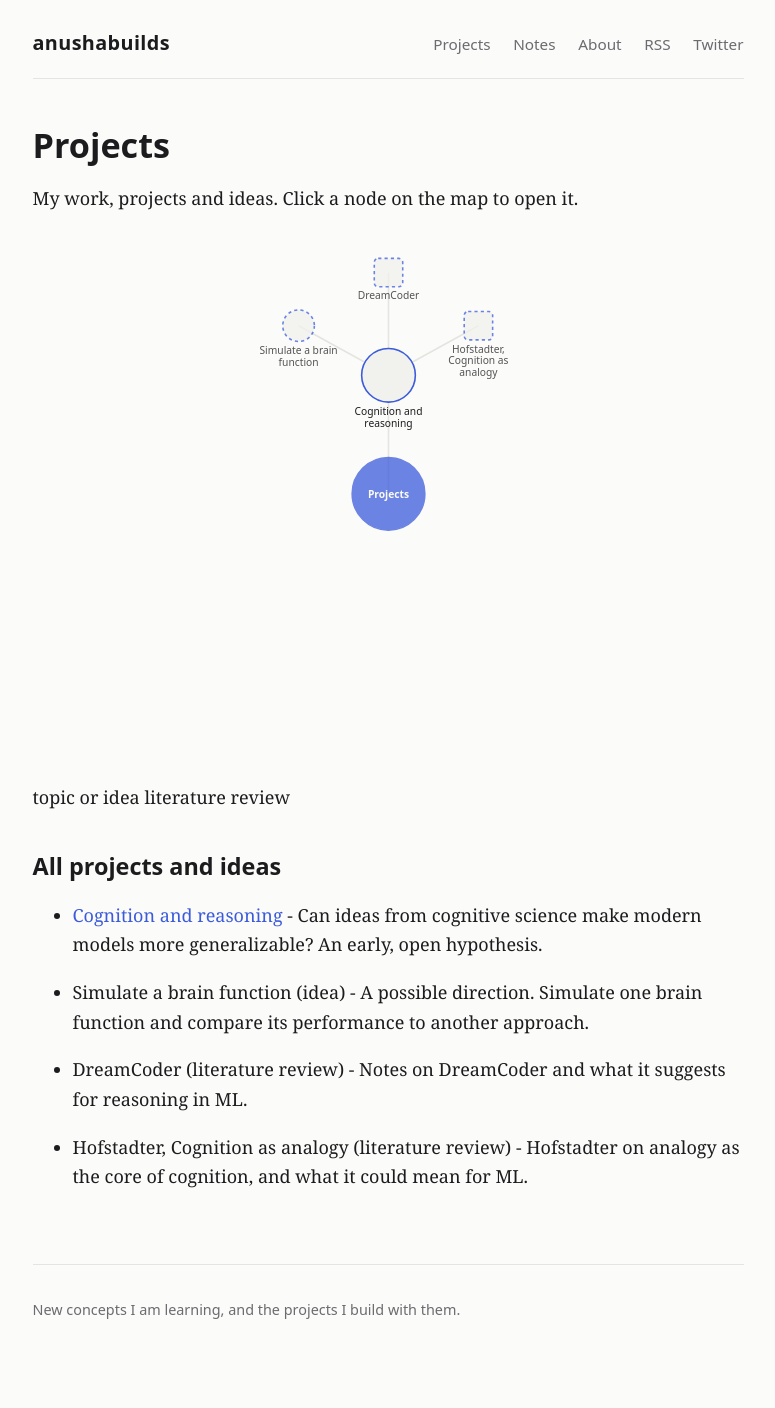
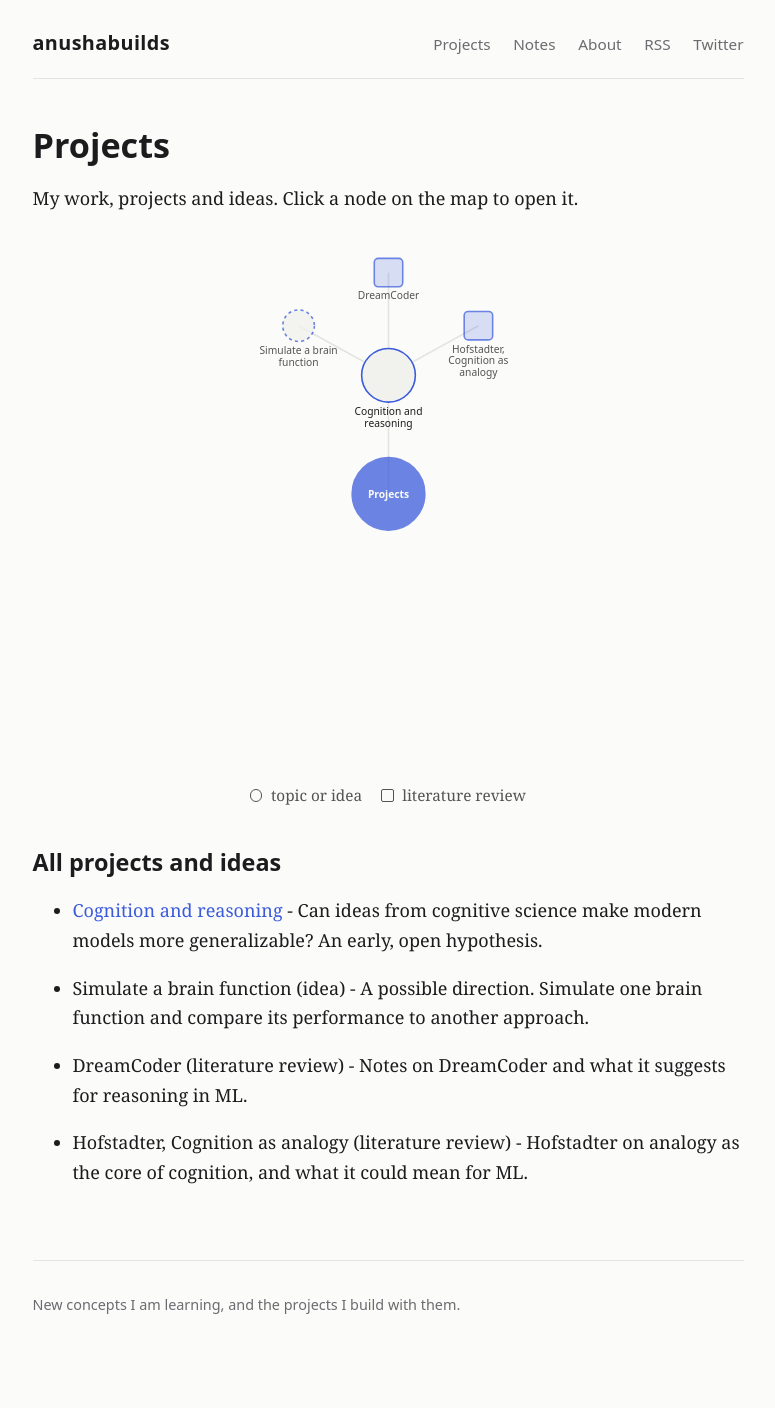
Before and after one commit to AnushaMishra/AnushaMishra.github.io, a Jekyll site: the page built from projects.md, in a window 1280 px wide. Shown: the whole page, without its empty margins (252-1027 px from the left). Built offline with Jekyll 4.4.1, drawn with Linux system fonts in a browser that asks for light colours.

Commit message:
Modify review node styles and add legend styles
Updated styles for review nodes and added legend styles.

```diff
--- a/assets/css/style.css
+++ b/assets/css/style.css
@@ -103,4 +103,9 @@ img { max-width: 100%; }
 .map .clickable { cursor: pointer; }
 .map .clickable:hover .node { fill: var(--accent); }
 .map .static { opacity: .75; }
-.map .node.review { stroke-dasharray: 4 4; }
+.map .node.review { fill: var(--accent); fill-opacity: .25; }
+.legend { font-size: .85rem; opacity: .75; text-align: center; }
+.legend .key { display: inline-block; width: .8em; height: .8em; border: 1.5px solid currentColor; margin: 0 .3em 0 1em; vertical-align: -1px; }
+.legend .key:first-child { margin-left: 0; }
+.legend .key-circle { border-radius: 50%; }
+.legend .key-square { border-radius: 2px; }
```
